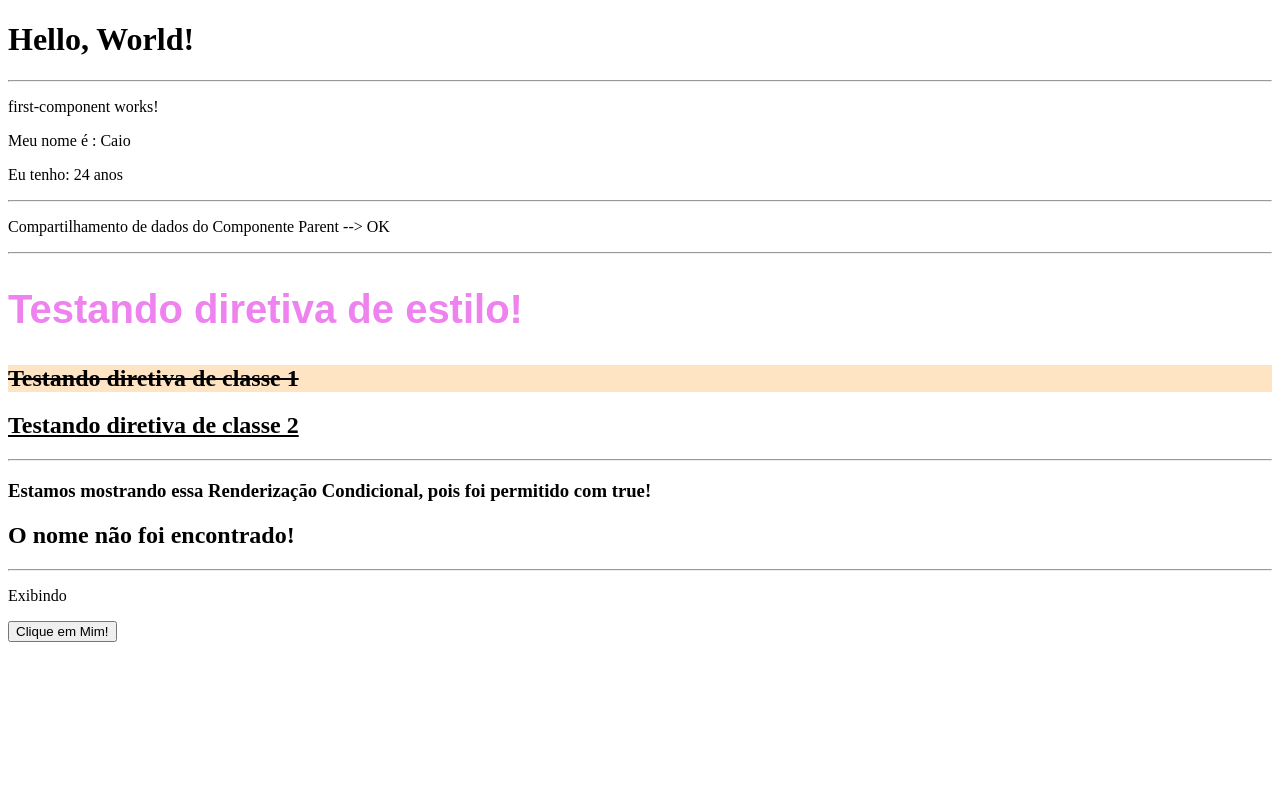
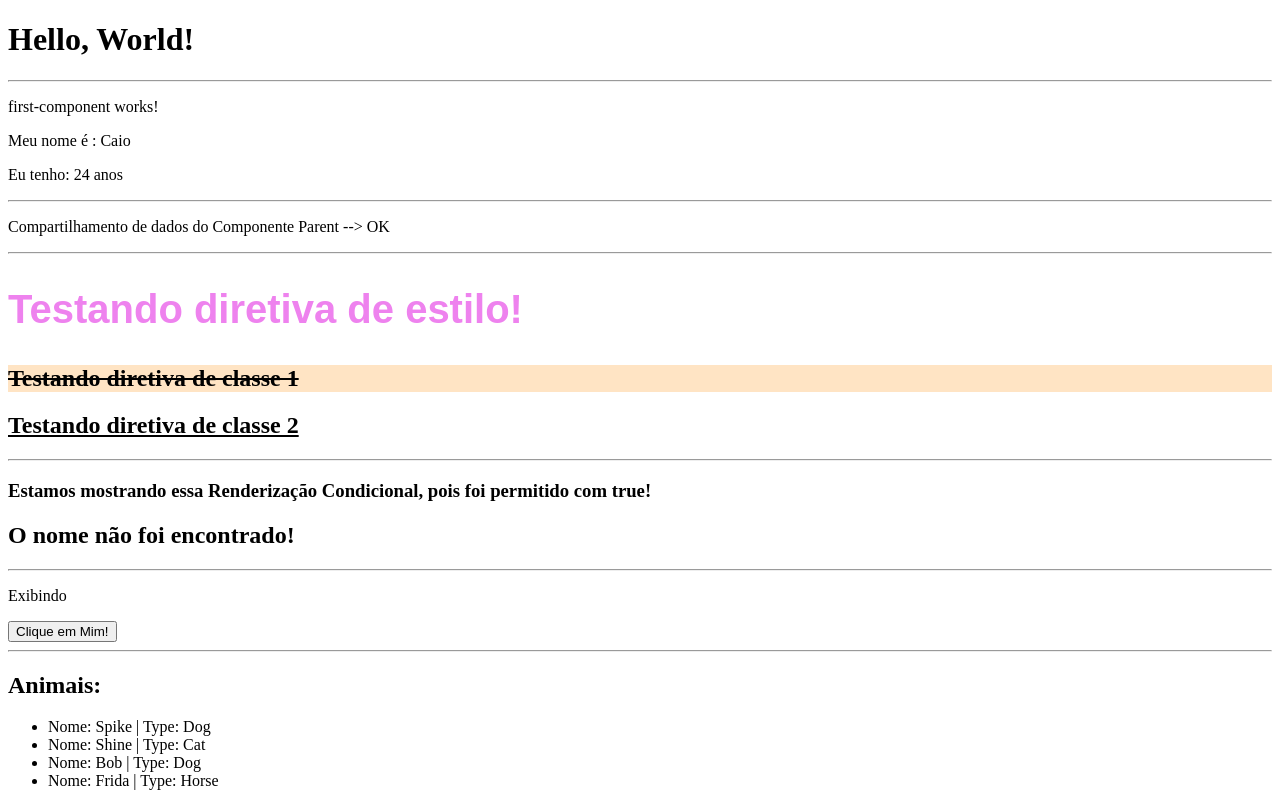
Before and after one commit to Caio-4lberto/mySelf, an Angular app: page / in a window 1280 px wide. Built offline with nearby package versions, Linux system fonts and the light colour scheme.

Commit message:
List render

```diff
--- a/src/app/app.component.html
+++ b/src/app/app.component.html
@@ -9,3 +9,5 @@
 <app-if-render></app-if-render>
 <hr>
 <app-events></app-events>
+<hr>
+<app-list-render></app-list-render>
--- a/src/app/app.module.ts
+++ b/src/app/app.module.ts
@@ -8,6 +8,7 @@
 import { DirectivesComponent } from './components/directives/directives.component';
 import { IfRenderComponent } from './components/if-render/if-render.component';
 import { EventsComponent } from './components/events/events.component';
+import { ListRenderComponent } from './components/list-render/list-render.component';
 
 @NgModule({
   declarations: [
@@ -16,7 +17,8 @@
     ParentComponent,
     DirectivesComponent,
     IfRenderComponent,
-    EventsComponent
+    EventsComponent,
+    ListRenderComponent
   ],
   imports: [
     BrowserModule,
--- /dev/null
+++ b/src/app/components/list-render/list-render.component.html
@@ -0,0 +1,8 @@
+<div>
+  <h2>Animais:</h2>
+  <ul>
+    <li *ngFor="let animal of animals">
+      Nome: {{ animal.name }} | Type: {{ animal.type }}
+    </li>
+  </ul>
+</div>
--- /dev/null
+++ b/src/app/components/list-render/list-render.component.ts
@@ -0,0 +1,22 @@
+import { Component, OnInit } from '@angular/core';
+
+@Component({
+  selector: 'app-list-render',
+  templateUrl: './list-render.component.html',
+  styleUrls: ['./list-render.component.css']
+})
+export class ListRenderComponent implements OnInit {
+
+  animals = [
+    {name: "Spike", type: "Dog"},
+    {name: "Shine", type: "Cat"},
+    {name: "Bob", type: "Dog"},
+    {name: "Frida", type: "Horse"},
+  ];
+
+  constructor() { }
+
+  ngOnInit(): void {
+  }
+
+}
```
Also changed, not shown: src/app/components/list-render/list-render.component.css (added), 1 other file (tests, documents, lock files or other folders).
